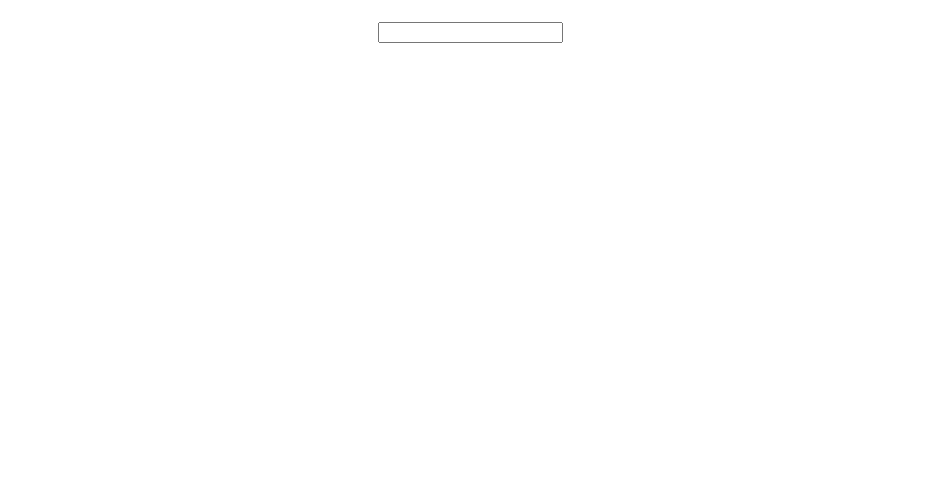
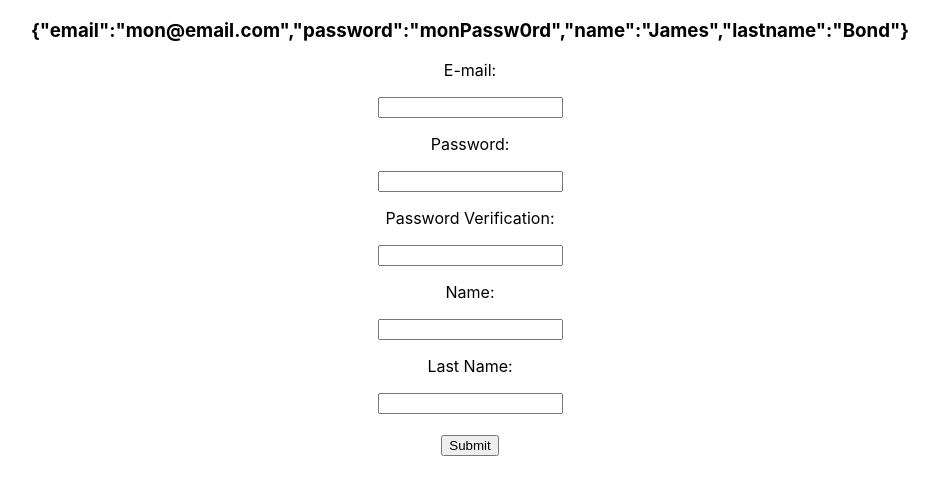
Before and after one commit to isadorahaashillebrand/React-L-Odyssey-Homer-, a React (Create React App) app in the folder front/react-hommer/: page / in a window 1280 px wide. Shown: the top 494 px of the page, without its empty margins (170-1109 px from the left). Built offline with nearby package versions, Linux system fonts and the light colour scheme.

Commit message:
quest 020

```diff
--- a/front/react-hommer/src/components/SignUp.js
+++ b/front/react-hommer/src/components/SignUp.js
@@ -1,22 +1,67 @@
-import React, {Component} from 'react';
+import React, { Component } from "react";
 
 class SignUp extends Component {
   constructor(props) {
-    super(props)
+    super(props);
     this.state = {
-      email: ''
-    }
+      email: "mon@email.com",
+      password: "monPassw0rd",
+      name: "James",
+      lastname: "Bond",
+    };
   }
 
-  updateEmailField = (e) => {
-    this.setState({ email : e.target.value})
-  }
+  updateField = (e) => {
+    let value = e.target.value;
+    let name = e.target.name;
+    this.setState({ [name]: value });
+  };
+
+  handleSubmit = (e) => {
+    let data = this.state;
+    e.preventDefault();
+    console.log(data);
+  };
 
   render() {
-    return(
-      <div>
-        <h1>{this.state.email}</h1>
-        <input type="email" name="email" onChange={this.updateEmailField}/>
+    const storedata = JSON.stringify(this.state);
+
+    return (
+      <div className="SignUp">
+        <h3>{storedata}</h3>
+        <form onSubmit={this.handleSubmit}>
+          <div className="input">
+            <p>E-mail:</p>
+            <input type="email" name="email" onChange={this.updateField} />
+          </div>
+          <div className="input">
+            <p>Password:</p>
+            <input
+              type="password"
+              name="password"
+              onChange={this.updateField}
+            />
+          </div>
+          <div className="input">
+            <p>Password Verification:</p>
+            <input
+              type="password"
+              name="passwordconf"
+              onChange={this.updateField}
+            />
+          </div>
+          <div className="input">
+            <p>Name:</p>
+            <input type="text" name="name" onChange={this.updateField} />
+          </div>
+          <div className="input">
+            <p>Last Name:</p>
+            <input type="text" name="lastname" onChange={this.updateField} />
+          </div>
+          <div className="sumit" style = {{marginTop:'20px'}}>
+            <input type="submit" value="Submit" />
+          </div>
+        </form>
       </div>
     );
   }
```
